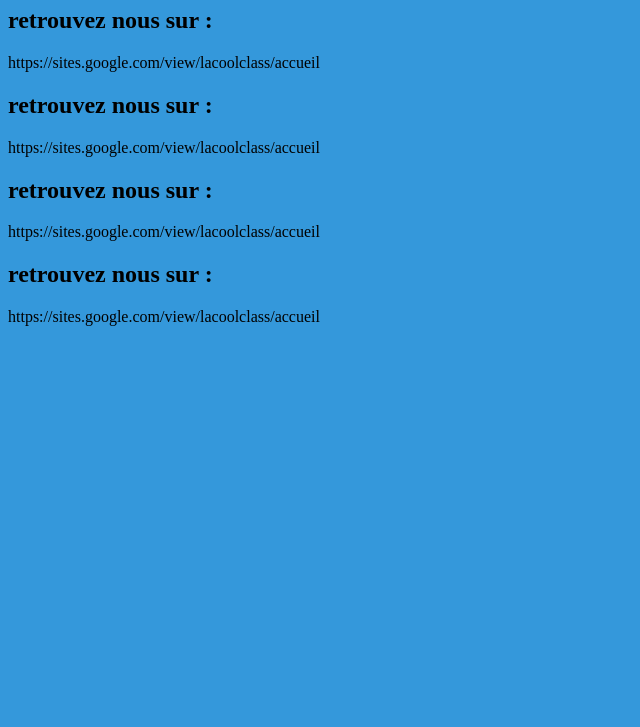
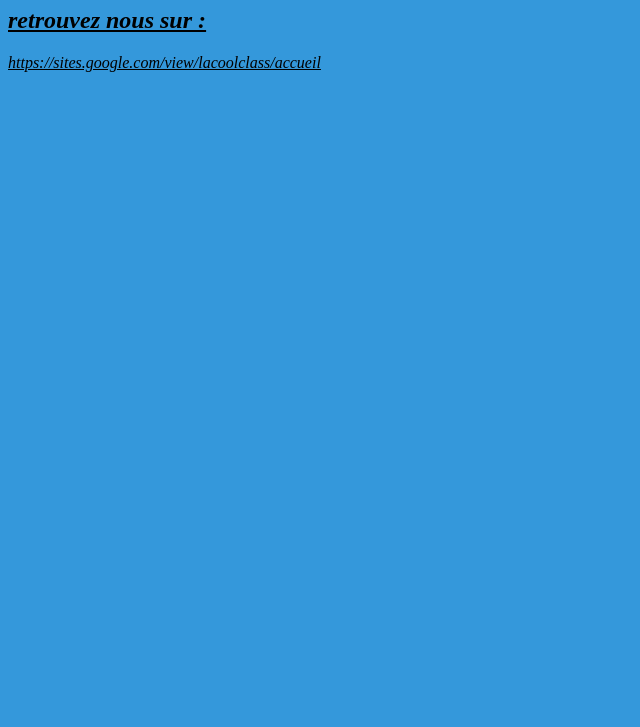
Before and after one commit to LaCoolClass/INTI-Script, a plain HTML site: page index.html in a window 1280 px wide. Shown: the part 73-800 px from the top of the page, without its empty margins (0-640 px from the left). Drawn offline with Linux system fonts and the light colour scheme.

Commit message:
miseenformetexte

```diff
--- a/index.html
+++ b/index.html
@@ -16,14 +16,9 @@
     </style>
   </head>
   <body>
-    <h1 style= "color: #FEFEFE" > Bienvenue chez Nous : LaCoolClass</h1>
-	<h2>retrouvez nous sur : </h2>
+    <h1 style= "color: #FEFEFE" > Bienvenue chez Nous : <u>LaCoolClass<u></h1>
+	<h2><i>retrouvez nous sur : <i></h2>
     <p>https://sites.google.com/view/lacoolclass/accueil</p>
-	<h2>retrouvez nous sur : </h2>
-    <p>https://sites.google.com/view/lacoolclass/accueil</p>
-	<h2>retrouvez nous sur : </h2>
-    <p>https://sites.google.com/view/lacoolclass/accueil</p>
-	<h2>retrouvez nous sur : </h2>
-    <p>https://sites.google.com/view/lacoolclass/accueil</p>
+
   </body>
 </html>
```
